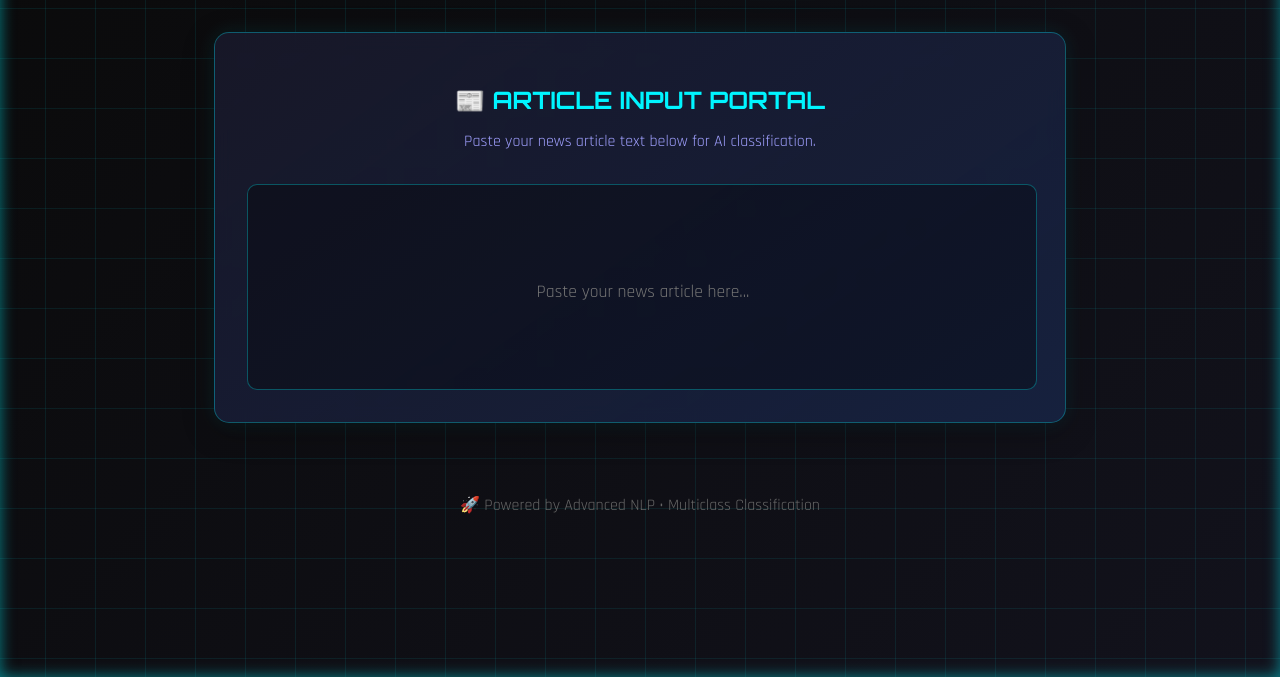
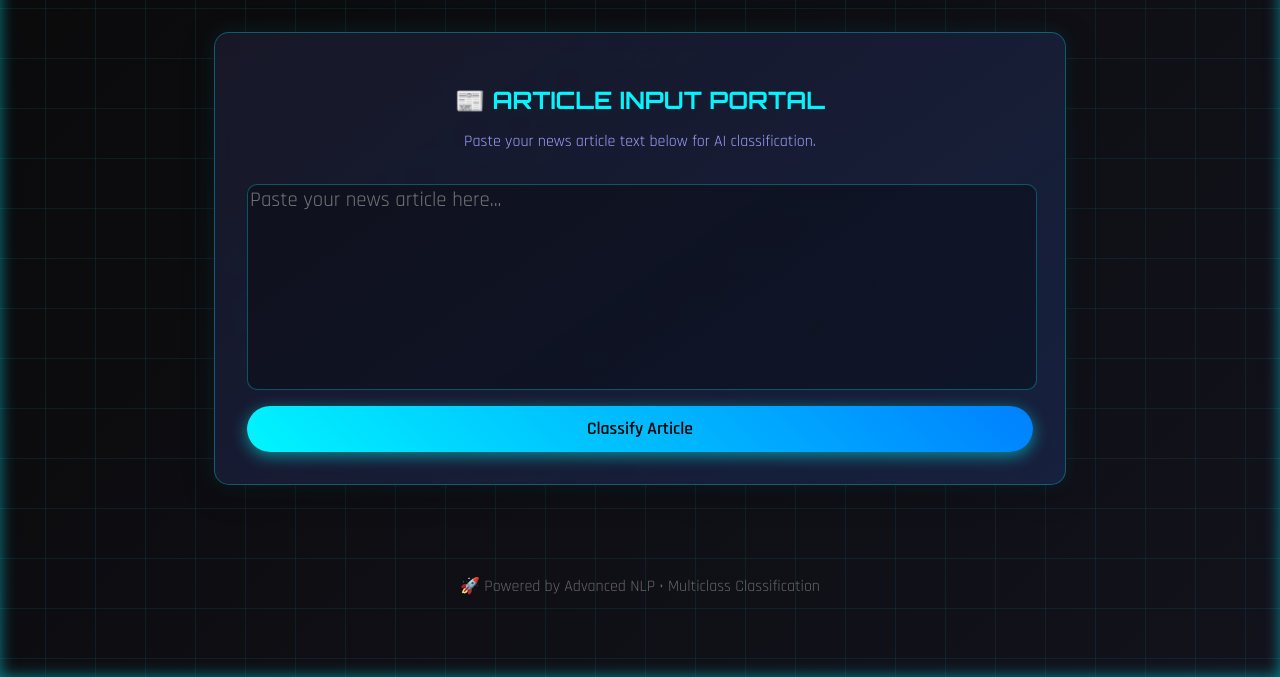
Before and after one commit to coderwahaj/NLP, a Flask app: page / in a window 1280 px wide. Shown: the part 187-864 px from the top of the page. Run offline with Flask 3, Linux system fonts and the light colour scheme.

Commit message:
Complete News Category Classifier using NLP with Flask UI

```diff
--- a/News Category Classifier/static/style.css
+++ b/News Category Classifier/static/style.css
@@ -147,7 +147,7 @@ textarea {
   border-radius: 10px;
   color: var(--text-color);
   font-family: "Rajdhani", sans-serif;
-  font-size: 1.1rem;
+  font-size: 1.3rem;
   resize: none;
 }
 
--- a/News Category Classifier/templates/index.html
+++ b/News Category Classifier/templates/index.html
@@ -27,18 +27,12 @@
       <h2>📰 ARTICLE INPUT PORTAL</h2>
       <p>Paste your news article text below for AI classification.</p>
       <form action="/" method="post">
-        <textarea name="news_text" rows="8" placeholder="Paste your news article here..."></textarea>
+        <textarea name="news_text" rows="10" placeholder="Paste your news article here...">
+{{ input_text }}</textarea>
+        <button type="submit">Classify Article</button>
+      </form>
+    </div>
 
-        <style>
-          textarea::placeholder {
-            text-align: center;
-            /* center placeholder text horizontally */
-            line-height: calc(1.5em * 8);
-            /* adjust based on rows */
-          }
-        </style>
-
-        </style>
     {% if prediction %}
     <div class="results-container">
       <h2 class="results-header">🎯 CLASSIFICATION COMPLETE</h2>
```
Lines whose indentation alone changed are shown as unchanged.
